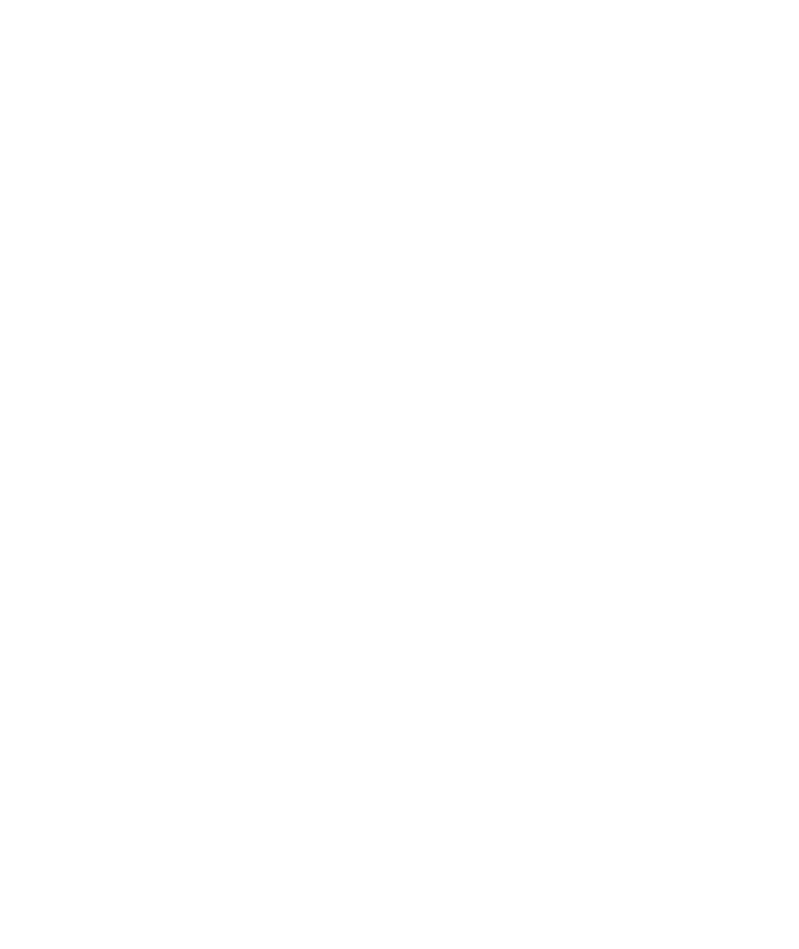
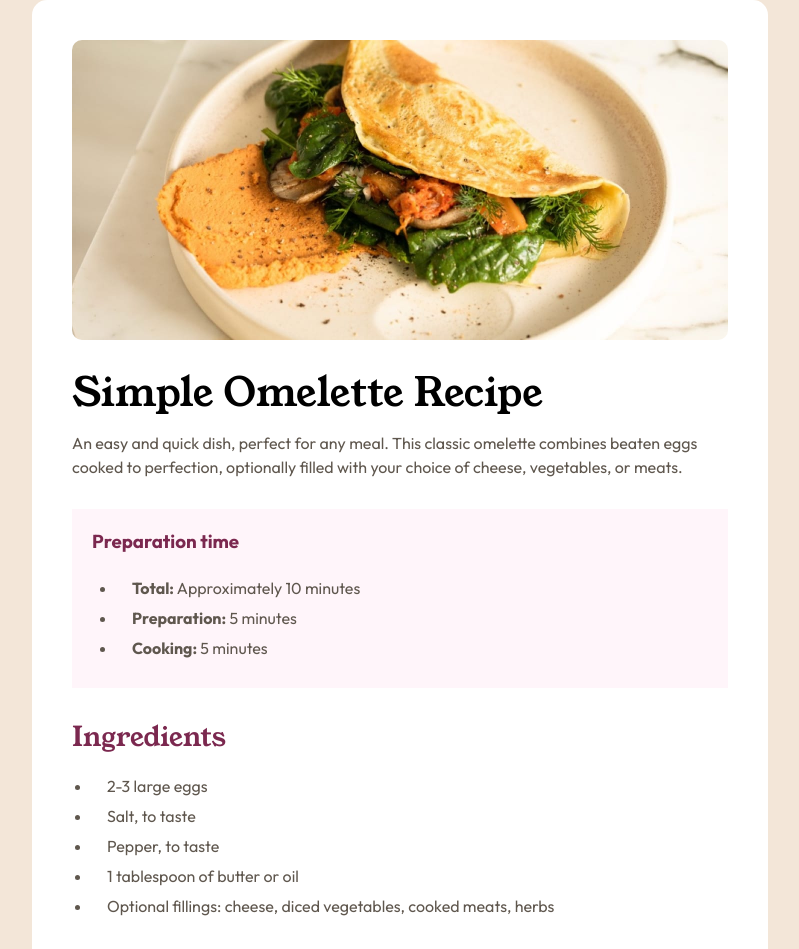
Before and after one commit to Dev-jaoo/Recipe-Page, a plain HTML site: page index.html in a window 1280 px wide. Shown: the top 949 px of the page, without its empty margins (240-1039 px from the left). Before the commit the page ends 800 px from the top, so only its background shows below. Drawn offline with Linux system fonts and the light colour scheme.

Commit message:
criando e estilizando as seções de introdução, preparação e ingredientes

```diff
--- a/assets/style.css
+++ b/assets/style.css
@@ -12,3 +12,128 @@
   font-weight: 400;
   font-style: normal;
 } Weights: 400; */
+
+*{
+    padding: 0;
+    margin: 0;
+    box-sizing: border-box;
+}
+
+:root {
+    /* Colors */
+    --color-white: hsl(0, 0%, 100%);
+
+    --color-stone-100: hsl(30, 54%, 90%);
+    --color-stone-150: hsl(30, 18%, 87%);
+    --color-stone-600: hsl(30, 10%, 34%);
+    --color-stone-900: hsl(24, 5%, 18%);
+
+    --color-brown-800: hsl(14, 45%, 36%);
+
+    --color-rose-800: hsl(332, 51%, 32%);
+    --color-rose-50: hsl(330, 100%, 98%);
+
+    /* Typography */
+    --font-primary: "Outfit", sans-serif;
+    --font-secondary: "Young Serif", serif;
+
+}
+
+body{
+    background-color: var(--color-stone-100);
+    /* display: flex;
+    flex-direction: column;
+    align-items: center; */
+    font-size: 1rem;
+    font-family: var(--font-primary);
+}
+
+.container{
+    max-width: 1440px;
+    width: 100%;
+    margin: 0 auto;
+    display: flex;
+    justify-content: center;
+    align-items: center;
+    min-height: 100vh;
+}
+
+.recipe-card{
+    width: 100%;
+    max-width: 736px;
+    height: auto;
+    background-color: var(--color-white);
+    padding: 40px;
+    border-radius: 15px;
+}
+
+.img-omelette{
+    /* padding: 20px; */
+    width: 100%;
+}
+
+.img-omelette img{
+    border-radius: 10px;
+    width: 100%;
+}
+
+.introduction{
+    /* padding: 20px; */
+}
+
+.introduction h1{
+    font-family: var(--font-secondary);
+    font-weight: 400;
+    margin-top: 20px;
+    margin-bottom: 10px;
+    font-size: 2.5rem;
+}
+
+.introduction p{
+    line-height: 1.5em ;
+    font-weight: 400;
+    color: var( --color-stone-600);
+}
+
+.preparation{
+    width: 100%;
+    background-color: var(--color-rose-50);
+    margin-top: 30px;
+    padding: 20px;
+}
+
+.preparation h3{
+    color: var(--color-rose-800);
+}
+
+.preparation-list{
+    padding-left: 25px;
+    margin-top: 25px;
+}
+
+.preparation-list li{
+    padding-left: 15px;
+    margin-bottom: 10px;
+    color: var(--color-stone-600);
+}
+
+.ingredients{
+    margin-top: 30px;
+}
+
+.ingredients h2{
+    color: var(--color-rose-800);
+    font-family: var(--font-secondary);
+    font-weight: 400;
+    font-size: 1.7rem;
+}
+
+.ingredients-list{
+    padding: 20px;
+}
+
+.ingredients-list li{
+    padding-left: 15px;
+    margin-bottom: 10px;
+    color: var(--color-stone-600) ;
+}
--- a/index.html
+++ b/index.html
@@ -13,30 +13,67 @@
     <link rel="stylesheet" href="./assets/style.css">
 
     <title>Frontend Mentor | Recipe page</title>
-
-    </style>
 </head>
 
 <body>
 
-    <!-- Simple Omelette Recipe
+    <div class="container">
+        <main class="recipe-card">
+            <div class="img-omelette">
+                <img src="./assets/images/image-omelette.jpeg" alt="">
+            </div>
+            <div class="introduction">
+                <h1>
+                    Simple Omelette Recipe
+                </h1>
+                <p>
+                    An easy and quick dish, perfect for any meal. This classic omelette combines beaten eggs cooked
+                    to perfection, optionally filled with your choice of cheese, vegetables, or meats.
+                </p>
+            </div>
 
-    An easy and quick dish, perfect for any meal. This classic omelette combines beaten eggs cooked
-    to perfection, optionally filled with your choice of cheese, vegetables, or meats.
+            <section class="preparation">
+                <h3> Preparation time</h3>
+                <ul class="preparation-list">
+                    <li><strong>Total:</strong> Approximately 10 minutes</li>
+                    <li><strong>Preparation:</strong> 5 minutes</li>
+                    <li><strong>Cooking:</strong> 5 minutes</li>
+                </ul>
+            </section>
+            <section class="ingredients">
+                <h2>Ingredients</h2>
+                <ul class="ingredients-list">
+                    <li>2-3 large eggs</li>
+                    <li>Salt, to taste</li>
+                    <li>Pepper, to taste</li>
+                    <li>1 tablespoon of butter or oil</li>
+                    <li>Optional fillings: cheese, diced vegetables, cooked meats, herbs</li>
+                </ul>
+            </section>
+            <div class="line"></div>
+            <section class="instructions">
 
-    Preparation time
+            </section>
+        </main>
+    </div>
 
-    Total: Approximately 10 minutes
-    Preparation: 5 minutes
-    Cooking: 5 minutes
 
-    Ingredients
+    <!--
 
-    2-3 large eggs
-    Salt, to taste
-    Pepper, to taste
-    1 tablespoon of butter or oil
-    Optional fillings: cheese, diced vegetables, cooked meats, herbs
+
+
+
+
+
+
+
+
+
+
+
+
+
+
 
     Instructions
 
```
